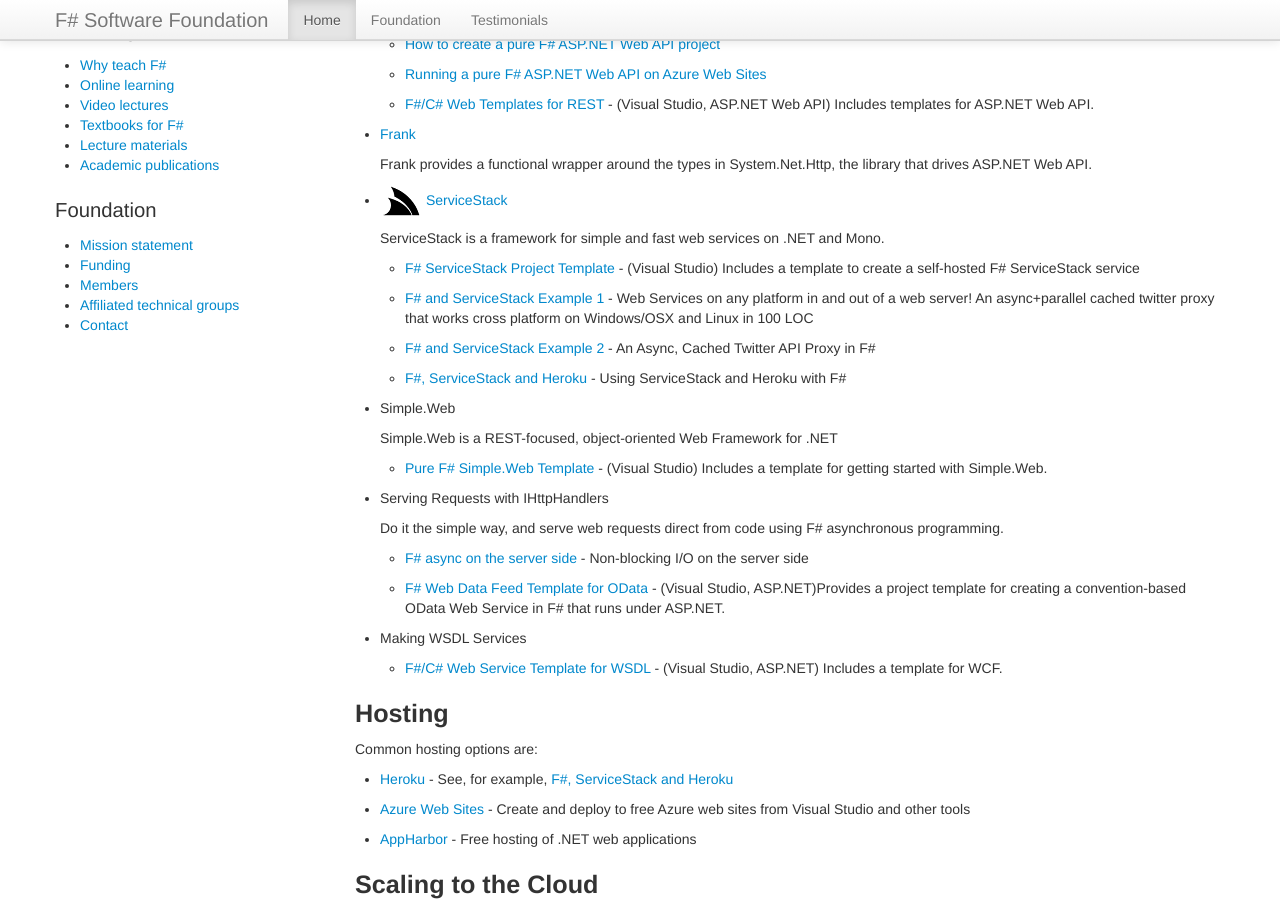
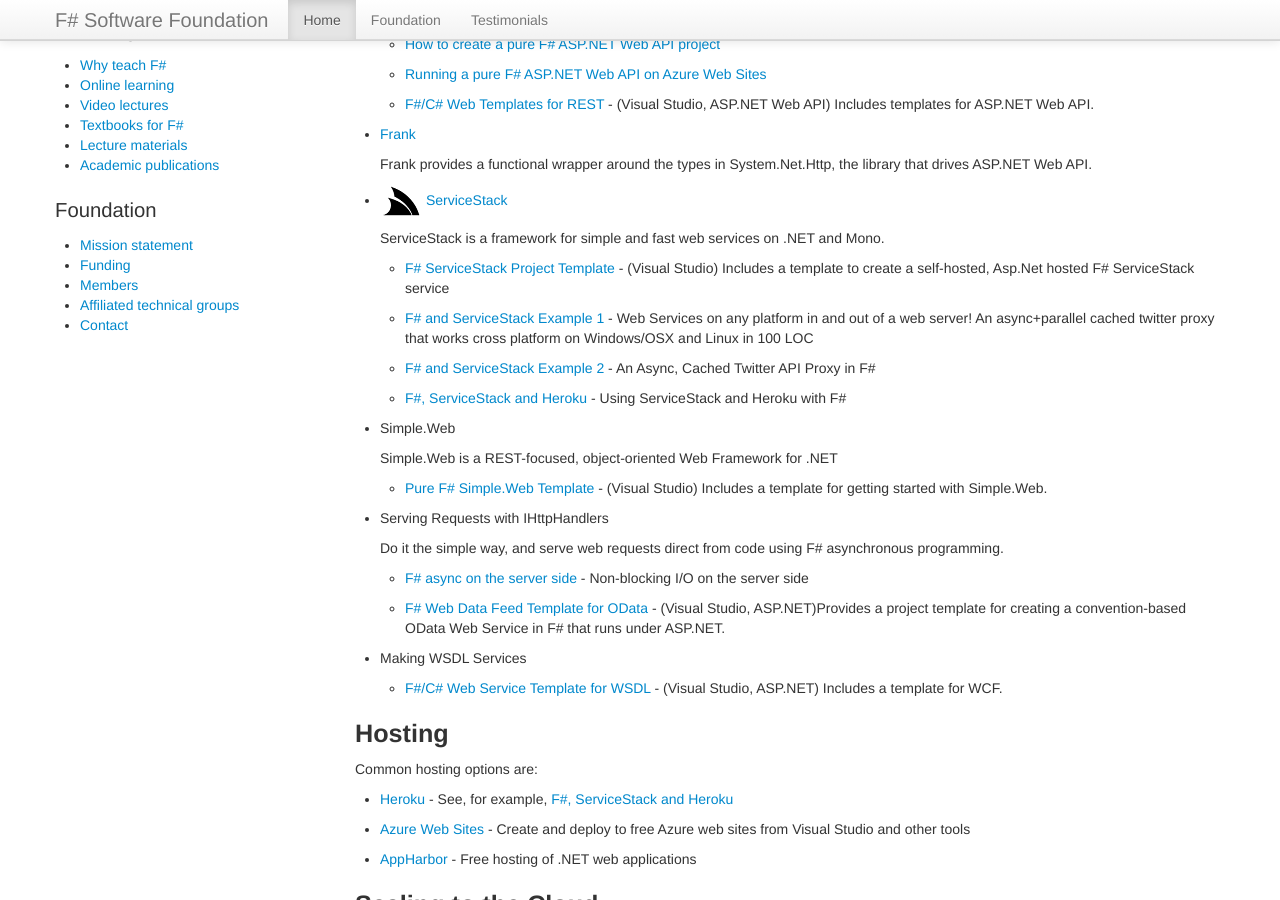
Before and after one commit to fsharp/fsharp.org, a Jekyll site: the page built from webstacks/index.md, in a window 1280 px wide and 900 px high, scrolled down 920 px. Built offline with Jekyll 4.4.1, drawn with Linux system fonts in a browser that asks for light colours; nearby versions of some CDN libraries; some web fonts are replaced; comment, search, counter and statistics services are not loaded.

Commit message:
Update index.md
Update details of servicestack template added.

```diff
--- a/webstacks/index.md
+++ b/webstacks/index.md
@@ -67,7 +67,7 @@
 
    ServiceStack is a framework for simple and fast web services on .NET and Mono.
 
-   * [F# ServiceStack Project Template](http://visualstudiogallery.msdn.microsoft.com/278caff1-917a-4ac1-a552-e5a2ce0f6e1f) - (Visual Studio) Includes a template to create a self-hosted F# ServiceStack service
+   * [F# ServiceStack Project Template](http://visualstudiogallery.msdn.microsoft.com/278caff1-917a-4ac1-a552-e5a2ce0f6e1f) - (Visual Studio) Includes a template to create a self-hosted, Asp.Net hosted F# ServiceStack service
 
    * [F# and ServiceStack Example 1](http://www.servicestack.net/mythz_blog/?p=785) - Web Services on any platform in and out of a web server! An async+parallel cached twitter proxy that works cross platform on Windows/OSX and Linux in 100 LOC
 
```
